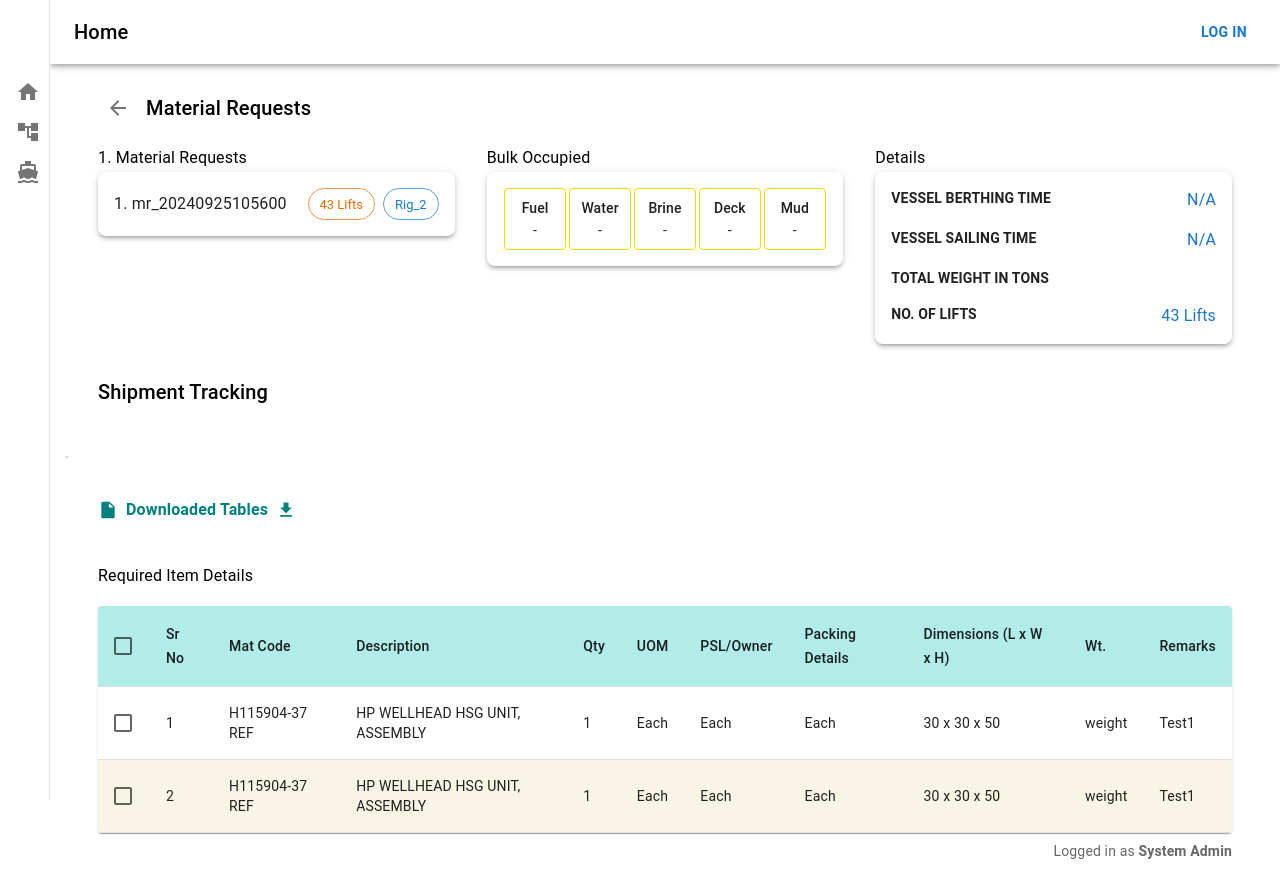
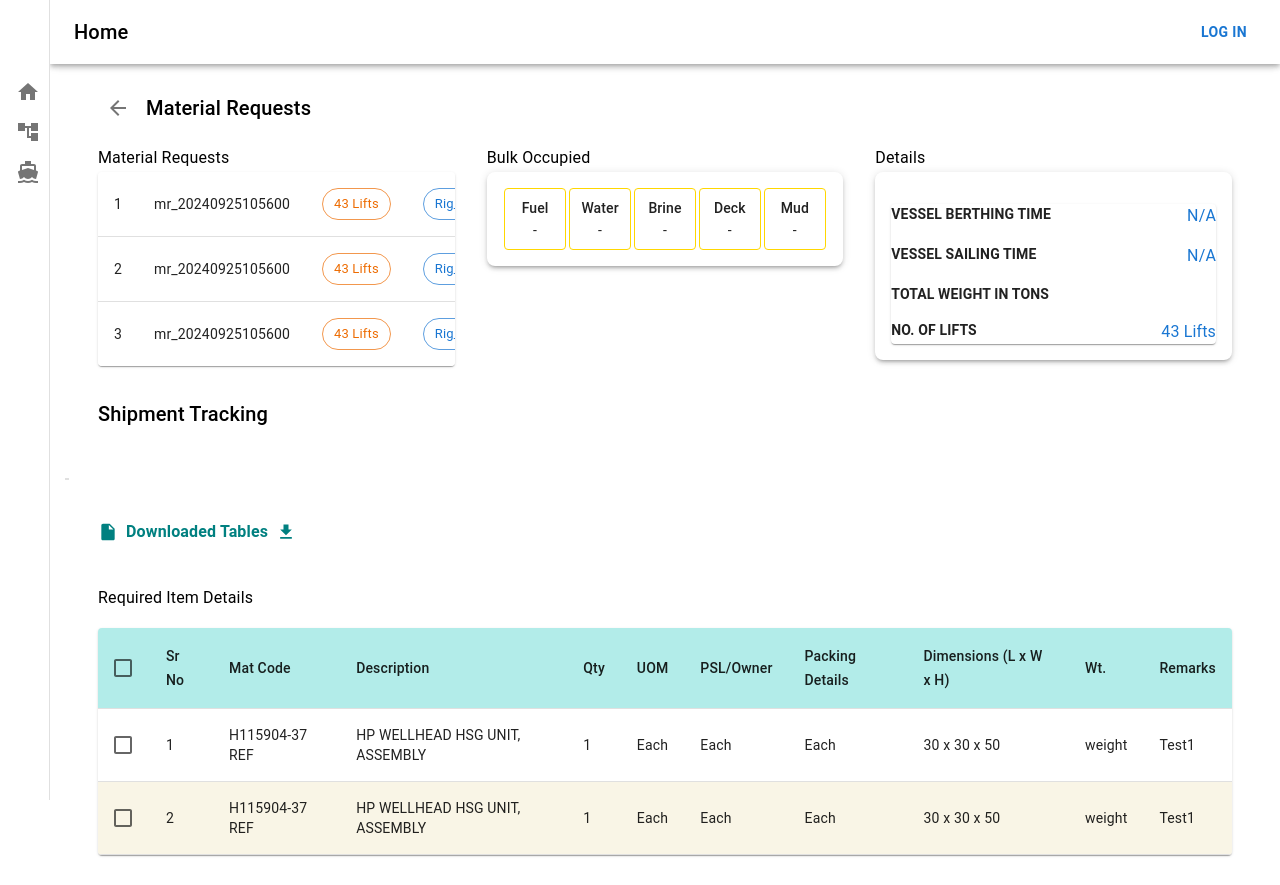
Before and after one commit to Xpverse/Essos, a React (Create React App) app in the folder rig-frontend/: page /vess2 in a window 1280 px wide. Built offline with nearby package versions, Linux system fonts and the light colour scheme.

Commit message:
adding tables and some ui fixes

```diff
--- a/rig-frontend/src/components/test6.js
+++ b/rig-frontend/src/components/test6.js
@@ -24,7 +24,7 @@ import {
 import { red } from "@mui/material/colors";
 
 const MaterialRequest2 = () => {
-  const [statusFilter, setStatusFilter] = useState("Created");
+  const [statusFilter, setStatusFilter] = useState("");
 
   const handleStatusChange = (status) => {
     setStatusFilter(status);
@@ -256,6 +256,7 @@ const MaterialRequest2 = () => {
       <Box sx={{ display: "flex", justifyContent: "flex-end" }}>
         <Button
           variant="text"
+          onClick={() => handleStatusChange("")}
           sx={{
             textTransform: "none",
             color: "#008080",
--- a/rig-frontend/src/components/vess2.js
+++ b/rig-frontend/src/components/vess2.js
@@ -89,7 +89,11 @@ const VesselMaterialRequest = () => {
   };
 
   const isSelected = (srNo) => selectedRows.indexOf(srNo) !== -1;
-
+  const list = [
+    {col1:' mr_20240925105600',col2:'43 Lifts',col3:'Rig_2'},
+    {col1:' mr_20240925105600',col2:'43 Lifts',col3:'Rig_2'},
+    {col1:' mr_20240925105600',col2:'43 Lifts',col3:'Rig_2'},
+    ];
   return (
     <Container >
       {/* Navigation */}
@@ -104,16 +108,32 @@ const VesselMaterialRequest = () => {
       <Grid container spacing={4}>
         {/* Material Requests */}
         <Grid item xs={4}>
-          <Typography variant="subtitle1">1. Material Requests</Typography>
-          <Paper elevation={3} style={{ padding: '16px', borderRadius: '8px' }}>
-            <Box display="flex" alignItems="center" justifyContent="space-between">
-              <Typography variant="body1">1. mr_20240925105600</Typography>
-              <Box display="flex" gap={1}>
-                <Chip label="43 Lifts" variant="outlined" color="warning" />
-                <Chip label="Rig_2" variant="outlined" color="primary" />
-              </Box>
-            </Box>
-          </Paper>
+          <Typography variant="subtitle1"> Material Requests</Typography>
+
+
+            <TableContainer component={Paper}>
+      <Table sx={{ minWidth: 300}} aria-label="simple table">
+
+        <TableBody>
+          {list.map((row,index) => (
+            <TableRow
+              key={index}
+              sx={{ '&:last-child td, &:last-child th': { border: 0 } }}
+            >
+              <TableCell component="th" scope="row">
+                {index+1}
+              </TableCell>
+              <TableCell align="right">{row.col1}</TableCell>
+
+              <TableCell align="right"><Chip label={row.col2} variant="outlined" color="warning" /></TableCell>
+              <TableCell align="right"><Chip label={row.col3} variant="outlined" color="primary" /></TableCell>
+
+            </TableRow>
+          ))}
+        </TableBody>
+      </Table>
+    </TableContainer>
+
         </Grid>
 
         {/* Bulk Occupied Section */}
@@ -146,6 +166,9 @@ const VesselMaterialRequest = () => {
         <Grid item xs={4}>
           <Typography variant="subtitle1">Details</Typography>
           <Paper elevation={3} style={{ padding: '16px', borderRadius: '8px' }}>
+          <TableContainer component={Paper} style={{ marginTop: 16 }}>
+
+
             <Box display="flex" flexDirection="column" alignItems="flex-end" justifyContent="space-between">
               <Box display="flex" justifyContent="space-between" width="100%" mb={2}>
                 <Typography variant="body2" style={{ fontWeight: 'bold' }}>VESSEL BERTHING TIME</Typography>
@@ -154,6 +177,7 @@ const VesselMaterialRequest = () => {
                 </Box>
               </Box>
 
+
               <Box display="flex" justifyContent="space-between" width="100%" mb={2}>
                 <Typography variant="body2" style={{ fontWeight: 'bold' }}>VESSEL SAILING TIME</Typography>
                 <Box textAlign="right">
@@ -161,16 +185,19 @@ const VesselMaterialRequest = () => {
                 </Box>
               </Box>
 
+
               <Box display="flex" justifyContent="space-between" width="100%" mb={2}>
                 <Typography variant="body2" style={{ fontWeight: 'bold' }}>TOTAL WEIGHT IN TONS</Typography>
                 <Typography variant="body1" color="primary">{currentVessel && currentVessel.currentVesselJourney.vesselJourneyDeckCapacity}</Typography>
               </Box>
+
 
               <Box display="flex" justifyContent="space-between" width="100%">
                 <Typography variant="body2" style={{ fontWeight: 'bold' }}>NO. OF LIFTS</Typography>
                 <Typography variant="body1" color="primary">43 Lifts</Typography>
               </Box>
             </Box>
+            </TableContainer>
           </Paper>
         </Grid>
         {/* Shipment Tracking Section */}
@@ -272,11 +299,7 @@ const VesselMaterialRequest = () => {
         </Table>
       </TableContainer>
 
-      <Box display="flex" justifyContent="flex-end" mt={1}>
-        <Typography variant="body2" color="textSecondary">
-          Logged in as <strong>System Admin</strong>
-        </Typography>
-      </Box>
+
     </Container>
   );
 };
```
